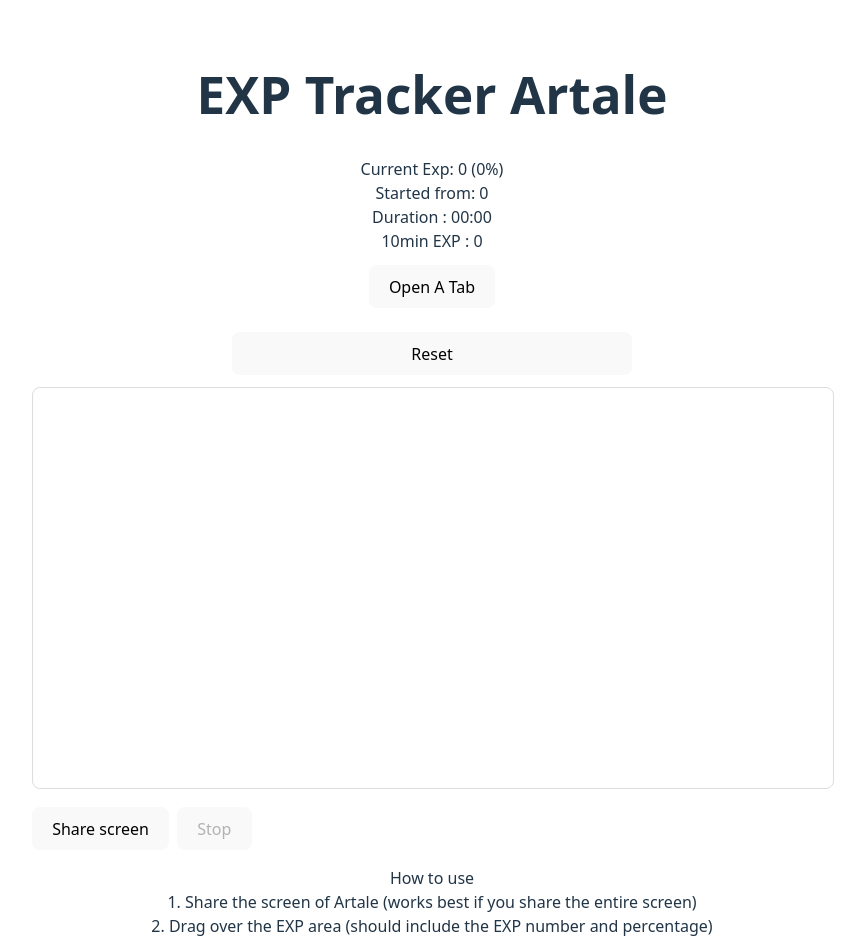
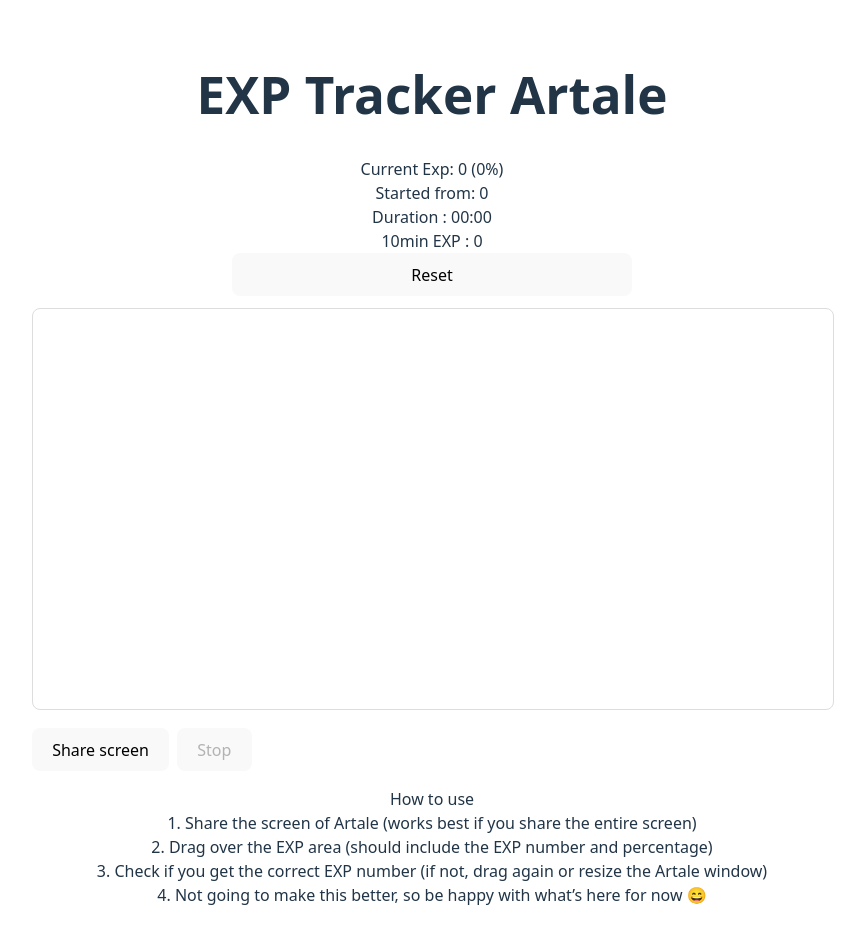
Before and after one commit to sungsungsungg/artaleEXPtracker, a React (Vite) app: page / in a window 1280 px wide. Shown: the top 942 px of the page, without its empty margins (208-1073 px from the left). Built offline with nearby package versions, Linux system fonts and the light colour scheme.

Commit message:
Re added

```diff
--- a/src/App.jsx
+++ b/src/App.jsx
@@ -53,10 +53,10 @@
     );
   };
   // ✅ close overlay window
-  const closeOverlay = () => {
-    overlayRef.current?.close();
-    overlayRef.current = null;
-  };
+  // const closeOverlay = () => {
+  //   overlayRef.current?.close();
+  //   overlayRef.current = null;
+  // };
 
   // ✅ push updates to overlay whenever values change
   useEffect(() => {
@@ -97,7 +97,7 @@
       <div>
         10min EXP : {expRate ? numberWithCommas(expRate.toFixed(0)) : 0}
       </div>
-
+      {/*
       <div
         style={{
           display: "flex",
@@ -108,7 +108,7 @@
       >
         <button onClick={openOverlay}>Open A Tab</button>
       </div>
-      <br />
+      <br /> */}
 
       <ScreenShare
         setExp={setExp}
@@ -124,8 +124,8 @@
         <br />
         3. Check if you get the correct EXP number (if not, drag again or resize
         the Artale window) <br />
-        4. If you want to open a small tab, click on "Open A Tab" <br />
-        5. Not going to make this better, so be happy with what’s here for now
+        {/* 4. If you want to open a small tab, click on "Open A Tab" <br /> */}
+        4. Not going to make this better, so be happy with what’s here for now
         😄
       </p>
     </>
```
Also changed, not shown: 3 other files (tests, documents, lock files or other folders).
